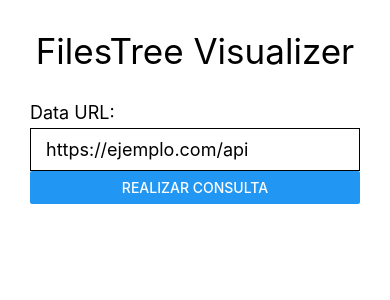
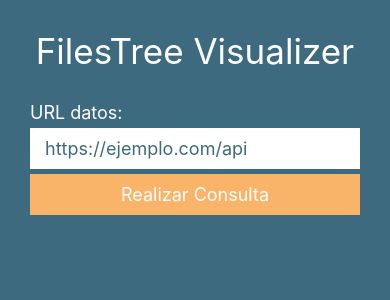
Before and after one commit to Caldum/FilesTree, a React Native app: screen / in a window 390 px wide. Shown: the top 300 px of the page. Built offline with nearby package versions, Linux system fonts and the light colour scheme.

Commit message:
adds viewer to component Index, modifies package.json

```diff
--- a/components/Index.jsx
+++ b/components/Index.jsx
@@ -1,15 +1,87 @@
 import { StatusBar } from 'expo-status-bar';
-import React, { useState } from 'react';
-import { StyleSheet, Text, TextInput, View, Button } from 'react-native';
+import React, { useEffect, useState } from 'react';
+import { StyleSheet, Text, TextInput, View, ScrollView, TouchableOpacity, ActivityIndicator } from 'react-native';
 import { connect } from 'react-redux';
 import { getData } from '../redux/actions';
+import { ListItem, Icon } from 'react-native-elements';
 
 export function Index ({ getData, data }) {
   const [URL, onChangeURL] = useState('');
+  const [listItemVisibility, setListItemVisibility] = useState({});
+  const [loading, setLoading] = useState(false);
+  const [inputVisibility, setInputVisibility] = useState(true);
+  const [error, setError] = useState(false);
+
+  const validateURL = (url) => {
+    const urlRegEx = /[(http(s)?)://(www.)?a-zA-Z0-9@:%._+~#=]{2,256}\.[a-z]{2,6}\b([-a-zA-Z0-9@:%_+.~#?&//=]*)/;
+    return urlRegEx.test(url);
+  };
 
   const handleRequest = () => {
-    console.log('holu');
-    getData(URL);
+    if (URL === '') {
+      setError(true);
+    } else {
+      if (validateURL(URL)) {
+        setLoading(true);
+        getData(URL);
+        setError(false);
+      } else {
+        setError(true);
+      }
+    }
+  };
+
+  useEffect(() => {
+    if (data.length) {
+      setInputVisibility(false);
+      setLoading(false);
+    }
+  }, [data]);
+
+  const handleVisibility = (item) => {
+    if (!listItemVisibility) {
+      setListItemVisibility({
+        ...listItemVisibility,
+        [item]: 'auto'
+      });
+    } else if (listItemVisibility && !listItemVisibility[item]) {
+      setListItemVisibility({
+        ...listItemVisibility,
+        [item]: 'auto'
+      });
+    } else {
+      setListItemVisibility({
+        ...listItemVisibility,
+        [item]: 0
+      });
+    }
+  };
+
+  const displayData = (data) => {
+    return data.map(element => {
+      if (element.files && element.files.length) {
+        return (
+          <React.Fragment key={'fragment-' + element.name}>
+            <ListItem key={element.name} onPress={() => handleVisibility(element.name)} containerStyle={{ backgroundColor: '#3e6a80' }}>
+              <Icon name="folder" color="#fab469" />
+              <ListItem.Content>
+                <ListItem.Title style={{ color: 'white' }}>{element.name}</ListItem.Title>
+              </ListItem.Content>
+            </ListItem>
+            <View style={{ paddingLeft: 20, height: listItemVisibility[element.name] ? listItemVisibility[element.name] : 0 }}>{displayData(element.files)}</View>
+          </React.Fragment>
+        );
+      } else {
+        return (
+          <ListItem key={element.name} containerStyle={{ backgroundColor: '#3e6a80' }}>
+            <Icon name={element.type === 'directory' ? 'folder' : 'description'} color="#fab469" />
+            <ListItem.Content>
+              <ListItem.Title style={{ color: 'white' }}>{element.name}</ListItem.Title>
+            </ListItem.Content>
+          </ListItem>
+        );
+      }
+    });
   };
 
   return (
@@ -17,12 +89,32 @@ export function Index ({ getData, data }) {
       <StatusBar hidden={true} />
       <View style={{ marginBottom: 30 }}>
         <Text style={styles.title}>FilesTree Visualizer</Text>
+        <Text>{error}</Text>
       </View>
-      <View>
-        <Text style={styles.label}>Data URL:</Text>
-        <TextInput style={styles.input} autoCapitalize="none" value={URL} onChangeText={text => onChangeURL(text)} placeholder="https://ejemplo.com/api" />
-        <Button onPress={() => handleRequest()} title="Realizar consulta" />
-      </View>
+      {inputVisibility
+        ? <View>
+          <Text style={styles.label}>URL datos:</Text>
+          <TextInput style={error ? { ...styles.input, borderWidth: 1, borderColor: 'red' } : styles.input} autoCapitalize="none" value={URL} onChangeText={text => onChangeURL(text)} placeholder="https://ejemplo.com/api" />
+          <TouchableOpacity style={styles.button} onPress={() => handleRequest()}>
+            <Text style={styles.buttonText}>Realizar Consulta</Text>
+          </TouchableOpacity>
+        </View>
+        : <View>
+          <Text style={styles.label}>Mostrando datos de:</Text>
+          <Text style={styles.inputViewer}>{URL}</Text>
+          <View style={{ flexDirection: 'row', justifyContent: 'space-between' }}>
+            <TouchableOpacity style={{ ...styles.button, width: '49%' }} onPress={() => setInputVisibility(true)}>
+              <Text style={styles.buttonText}>Cambiar URL</Text>
+            </TouchableOpacity>
+            <TouchableOpacity style={{ ...styles.button, width: '49%' }} onPress={() => handleRequest()}>
+              <Text style={styles.buttonText}>Recargar</Text>
+            </TouchableOpacity>
+          </View>
+        </View>}
+      <ScrollView style={{ marginTop: 10 }}>
+        {loading && <ActivityIndicator style={{ marginTop: 5 }} animating={loading} size="large" color="white" />}
+        {data.length ? displayData(data) : null}
+      </ScrollView>
     </View>
   );
 }
@@ -30,23 +122,44 @@ export function Index ({ getData, data }) {
 const styles = StyleSheet.create({
   container: {
     flex: 1,
-    margin: 30,
-    backgroundColor: '#fff'
+    padding: 30,
+    backgroundColor: '#3e6a80'
   },
   title: {
     fontSize: 35,
-    textAlign: 'center'
+    textAlign: 'center',
+    color: 'white'
   },
   label: {
     fontSize: 18,
-    marginBottom: 5
+    marginBottom: 5,
+    color: 'white'
   },
   input: {
     width: '100%',
     fontSize: 18,
     paddingVertical: 10,
     paddingHorizontal: 15,
-    borderWidth: 1
+    backgroundColor: 'white',
+    color: '#3e6a80',
+    marginBottom: 5
+  },
+  inputViewer: {
+    width: '100%',
+    fontSize: 18,
+    padding: 5,
+    backgroundColor: 'white',
+    color: '#3e6a80',
+    marginBottom: 5
+  },
+  button: {
+    alignItems: 'center',
+    backgroundColor: '#fab469',
+    padding: 10
+  },
+  buttonText: {
+    fontSize: 18,
+    color: 'white'
   }
 });
 
--- a/package.json
+++ b/package.json
@@ -14,6 +14,8 @@
     "react": "16.13.1",
     "react-dom": "16.13.1",
     "react-native": "https://github.com/expo/react-native/archive/sdk-39.0.4.tar.gz",
+    "react-native-elements": "^3.0.0-alpha.1",
+    "react-native-vector-icons": "^7.1.0",
     "react-native-web": "~0.13.12",
     "react-redux": "^7.2.2",
     "redux": "^4.0.5",
```
Also changed, not shown: 1 other file (tests, documents, lock files or other folders).
